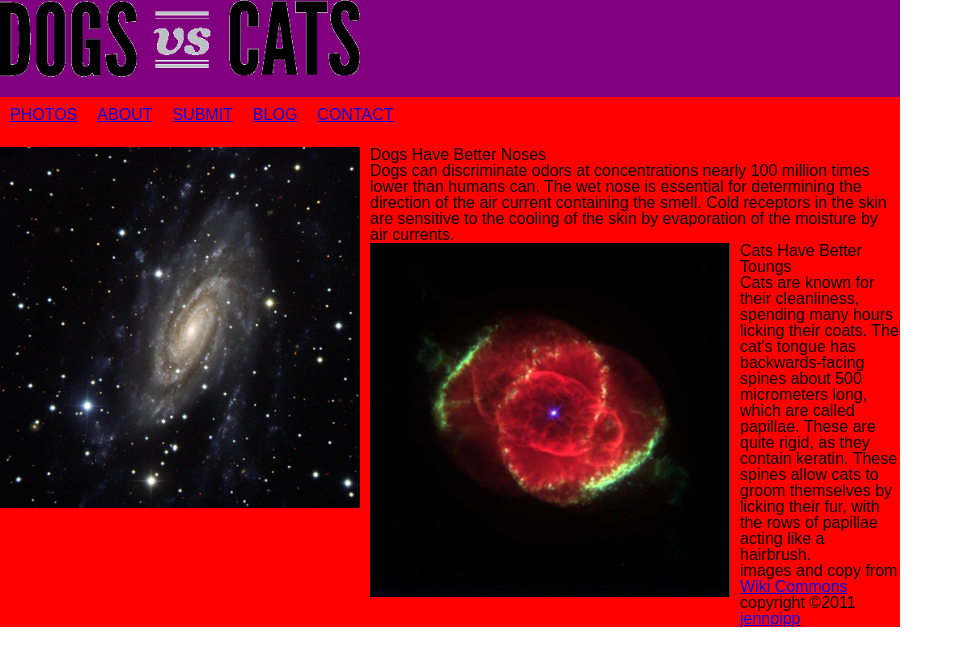
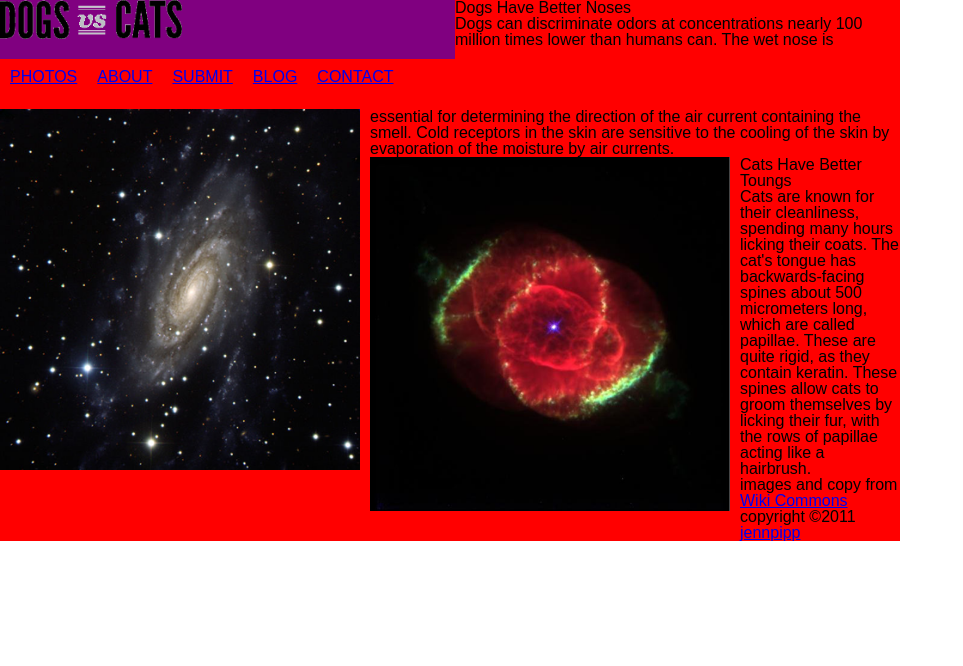
Before and after one commit to jennpipp/jennpipp.github.com, a PHP site: page /05-css-cats-vs-dogs/index.html in a window 1280 px wide. Shown: the top 666 px of the page, without its empty margins (0-963 px from the left). Run offline with PHP 8.4, Linux system fonts and the light colour scheme.

Commit message:
took out header width

```diff
--- a/05-css-cats-vs-dogs/style.css
+++ b/05-css-cats-vs-dogs/style.css
@@ -76,7 +76,7 @@ html[xmlns] .clearfix { display: block; }
 /* begin custom CSS*/
 #main-content {font-family: arial; position: realtive; width: 900px; background: red;}
 
-header {float: left;  width: 900px; background: purple;}
+header {float: left; background: purple;}
 img logo { width: 750px; padding: 50px 100px 50px 100px;}
 #main-menu {float:left; clear:left; width: 900px; height: 50px;}
 .main-nav li  {float:left; padding: 10px;}
```
